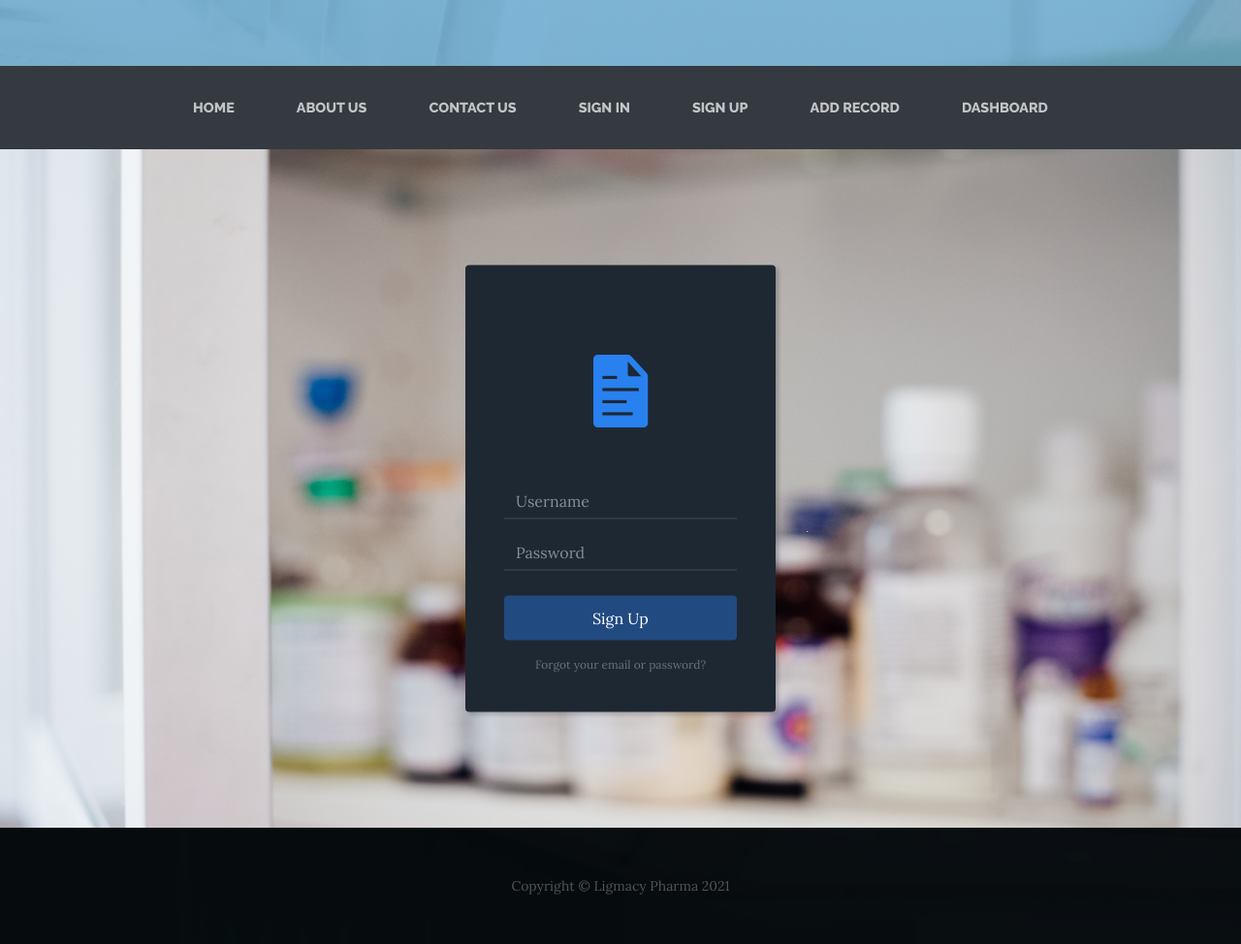
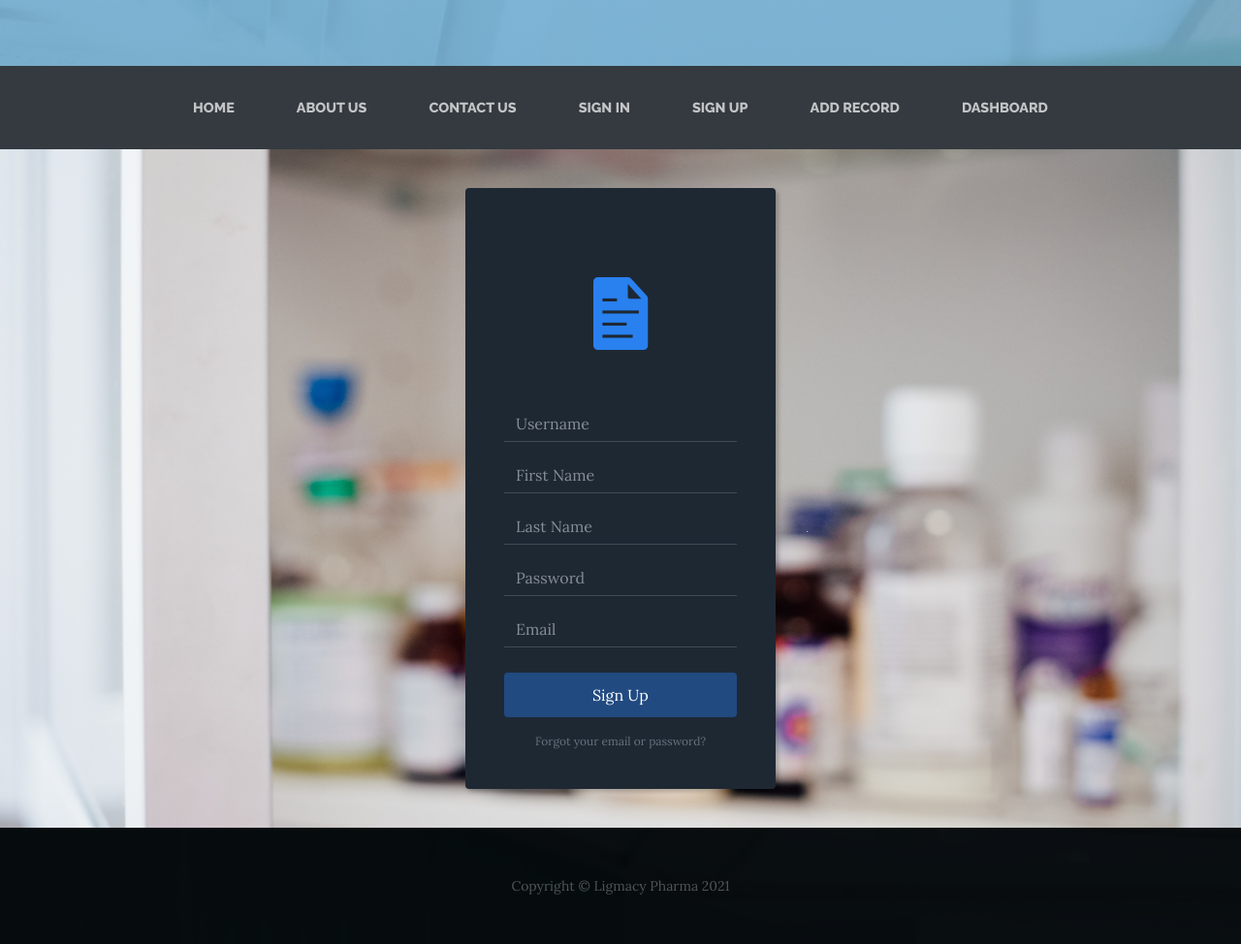
Before and after one commit to DaijobuDes/ligmacy-pharma, a Django app: a page that uses ligmacypharma/ligmacyweb/templates/register.html in a window 1280 px wide. Shown: the part 206-1180 px from the top of the page at 97% size. Run offline with Django 3.2, Linux system fonts and the light colour scheme; some libraries are stand-ins or nearby versions; some web fonts are replaced.

Commit message:
Fix register.html

```diff
--- a/ligmacypharma/ligmacyweb/templates/register.html
+++ b/ligmacypharma/ligmacyweb/templates/register.html
@@ -12,10 +12,11 @@
         {% csrf_token %}
         <h2 class="visually-hidden">Login Form</h2>
         <div class="illustration"><i class="icon ion-document-text"></i></div>
-        <div class="mb-3"><input class="form-control" type="name" name="username" placeholder="Username" required></div>
+        <div class="mb-3"><input class="form-control" type="text" name="username" placeholder="Username" required></div>
+        <div class="mb-3"><input class="form-control" type="text" name="fname" placeholder="First Name" required></div>
+        <div class="mb-3"><input class="form-control" type="text" name="lname" placeholder="Last Name" required></div>
         <div class="mb-3"><input class="form-control" type="password" name="password" placeholder="Password" required></div>
-        <!-- <div class="mb-3"><input class="form-control" type="Email" name="email" placeholder="Email" required></div> -->
-        <!-- <div class="mb-3"><input class="form-control" type="number" name="age" placeholder="Age" required></div> -->
+        <div class="mb-3"><input class="form-control" type="email" name="email" placeholder="Email" required></div>
         <div class="mb-3"><button class="btn btn-primary d-block w-100" name="btnRegister" id="btnRegister" type="submit">Sign Up</button></div><a class="forgot" href="#">Forgot your email or password?</a>
     </form>
 </section>
```
